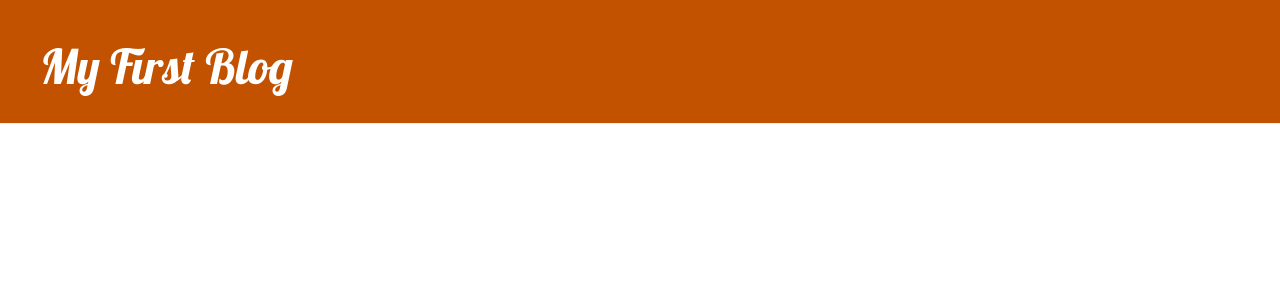
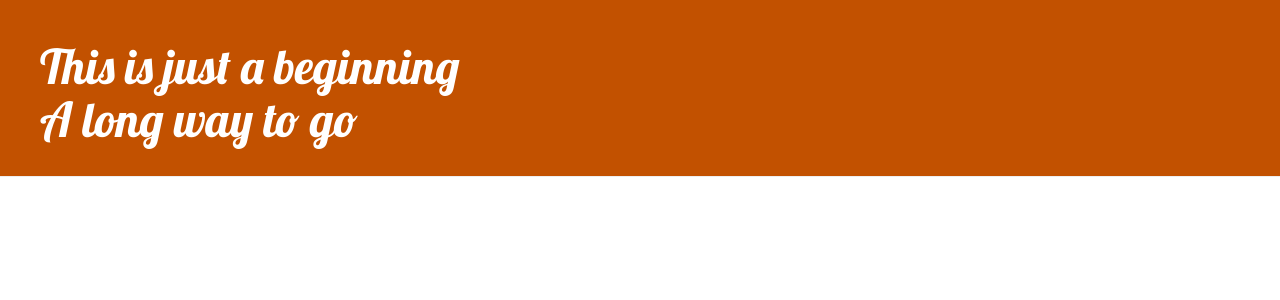
Before and after one commit to himanshug10/Python-Pro, a Django app: page / in a window 1280 px wide. Shown: the top 300 px of the page. Run offline with Django 3.2, Linux system fonts and the light colour scheme; data that the repository does not hold is empty; some libraries are stand-ins or nearby versions.

Commit message:
Small change in base file

```diff
--- a/blog/templates/blog/base.html
+++ b/blog/templates/blog/base.html
@@ -1,7 +1,7 @@
 {% load static %}
 <html>
     <head>
-        <title>Django Girls blog</title>
+        <title>Dev Gera</title>
         <link rel="stylesheet" href="//maxcdn.bootstrapcdn.com/bootstrap/3.2.0/css/bootstrap.min.css">
         <link rel="stylesheet" href="//maxcdn.bootstrapcdn.com/bootstrap/3.2.0/css/bootstrap-theme.min.css">
         <link href='//fonts.googleapis.com/css?family=Lobster&subset=latin,latin-ext' rel='stylesheet' type='text/css'>
@@ -9,7 +9,7 @@
     </head>
     <body>
     <div class="page-header">
-        <h1><a href="/">My First Blog</a></h1>
+        <h1><a href="/">This is just a beginning<br>A long way to go</a></h1>
     </div>
     <div class="content container">
         <div class="row">
```
